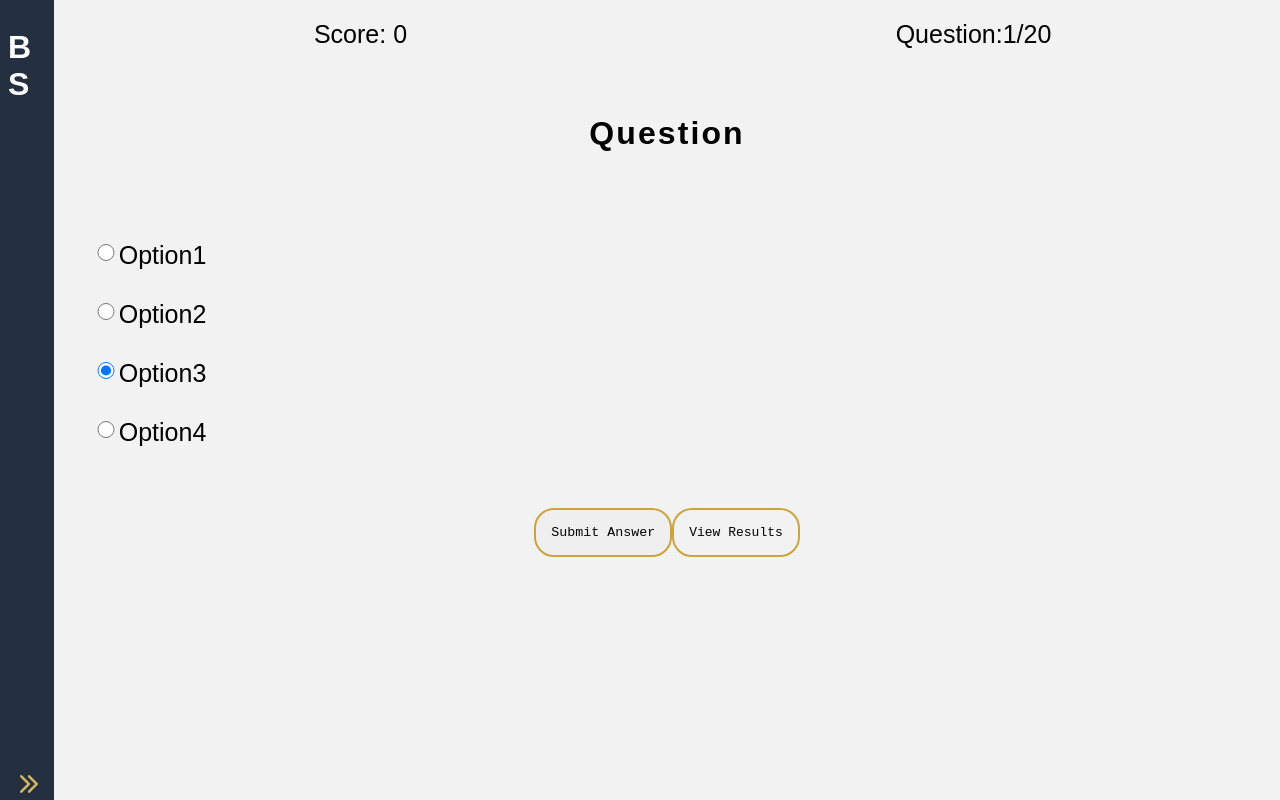
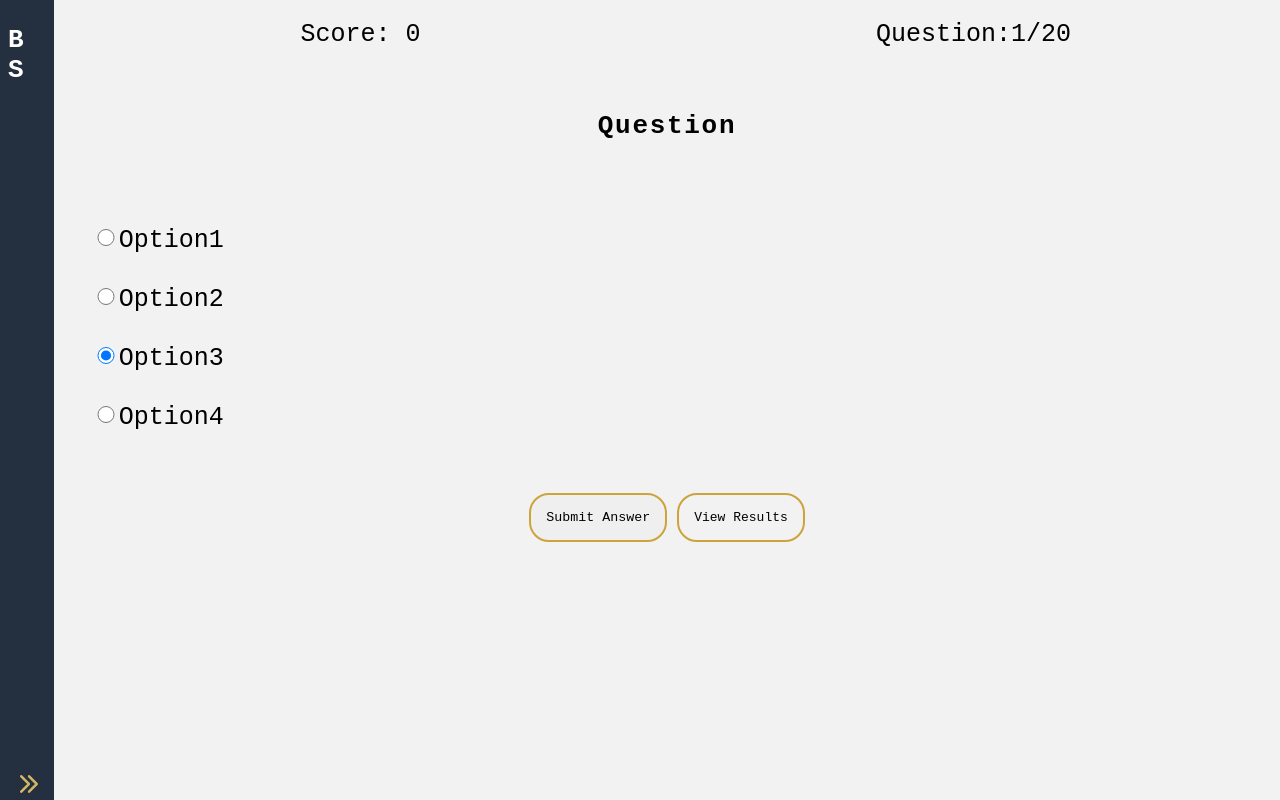
Before and after one commit to MadeleineJonassen/IDATT2105_Full_Stack_Application_Development, a Vue app in the folder FullstackProsjekt/src/frontend/: page /play-quiz in a window 1280 px wide. Shown: the top 800 px of the page. Built offline with nearby package versions, Linux system fonts and the light colour scheme.

Commit message:
Change font-family

```diff
--- a/FullstackProsjekt/src/frontend/src/assets/main.css
+++ b/FullstackProsjekt/src/frontend/src/assets/main.css
@@ -1,5 +1,5 @@
 body {
-    font-family: Arial, sans-serif;
+    font-family: monospace;
     margin: 0 0 0 27px;
     background-color: #F2F2F2;
 }
--- a/FullstackProsjekt/src/frontend/src/views/PlayQuizView.vue
+++ b/FullstackProsjekt/src/frontend/src/views/PlayQuizView.vue
@@ -67,7 +67,6 @@
 	width:50%;
 	float:left;
 	font-size:25px;
-
 }
 
 #ques-view{
@@ -76,7 +75,6 @@
 	padding: 2px;
 }
 .question{
-	font-family: 'Roboto Slab', sans-serif;
 	letter-spacing: .13em;
 }
 
@@ -106,12 +104,12 @@ input[type=radio] {
 	border: 2px solid #CCA43B;
 	padding: 15px;
 	border-radius: 20px;
+	transition: background-color 0.3s,border 0.2s, color 0.2s;
+	margin-right: 10px;
 	font-family: monospace;
-	transition: background-color 0.3s,border 0.2s, color 0.2s;
 }
 
 .submit-answer:hover{
-
 	background-color: #CCA43B;
 	padding: 16px;
 	color: #fff;
@@ -125,9 +123,9 @@ input[type=radio] {
 	border: 2px solid #CCA43B;
 	padding: 15px;
 	border-radius: 20px;
-	font-family: monospace;
 	transition: background-color 0.3s,border 0.2s, color 0.2s;
 }
+
 
 .view-results:hover{
 	background-color: #CCA43B;
```
